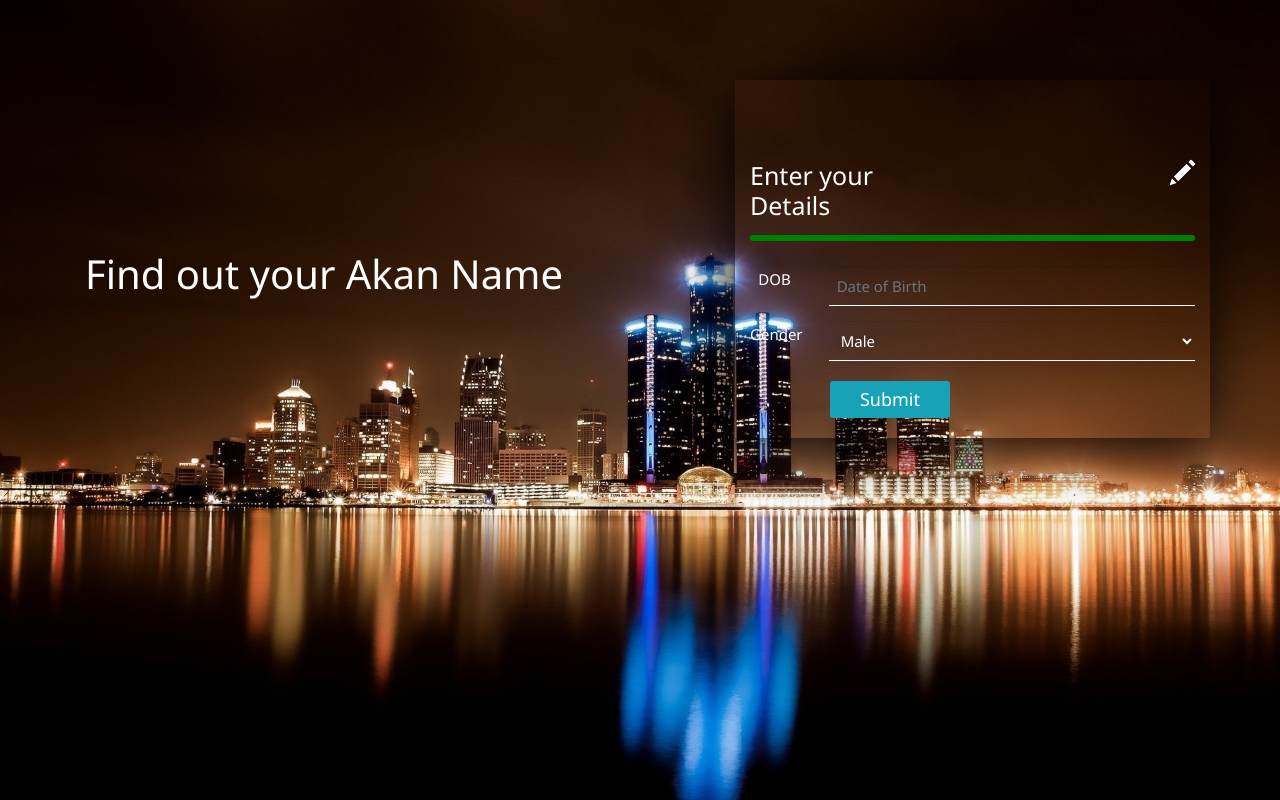
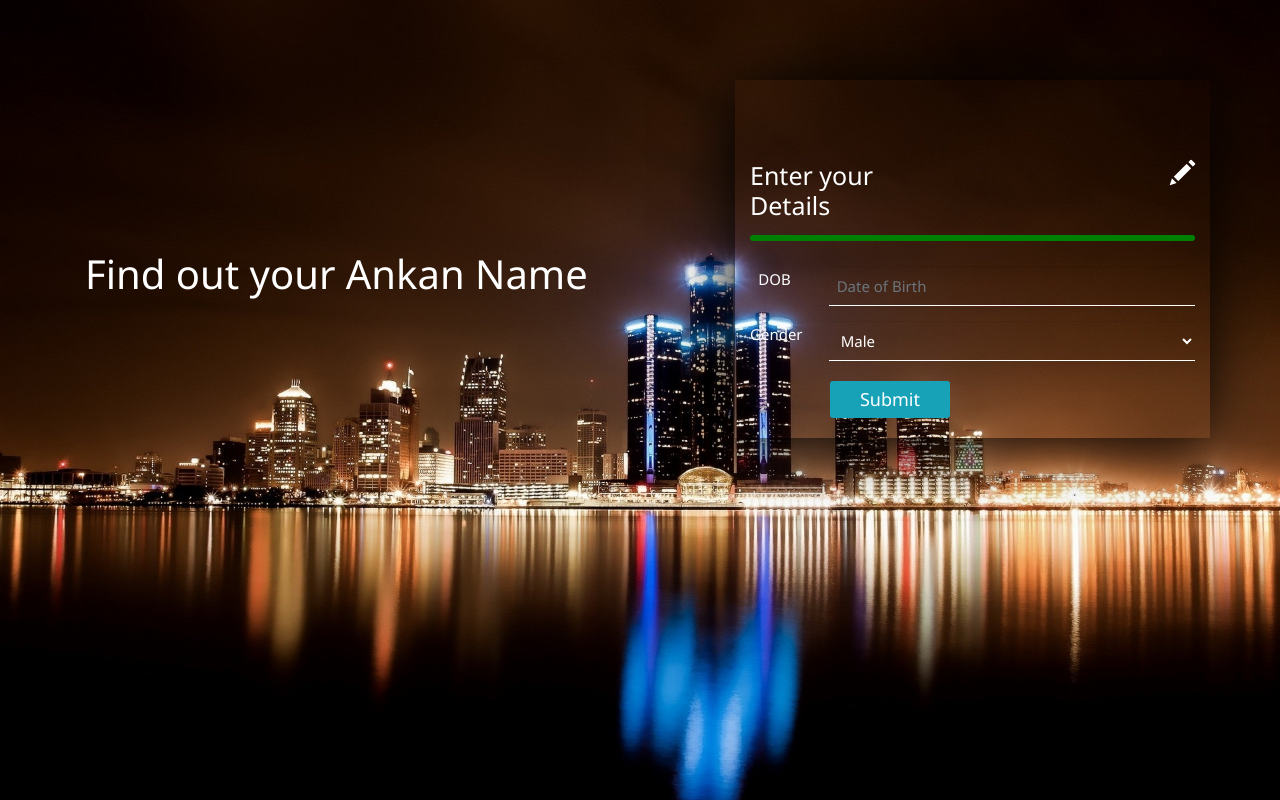
Before and after one commit to BandLinc/ankan, a plain HTML site: page index.html in a window 1280 px wide. Drawn offline with nearby package versions, Linux system fonts and the light colour scheme.

Commit message:
Correct Title on landing page

```diff
--- a/index.html
+++ b/index.html
@@ -23,7 +23,7 @@
         <div class="row">
             <div class="col-md-7">
                 <div class="blink_me">
-                    <h1 class="text-left">Find out your Akan Name</h1>
+                    <h1 class="text-left">Find out your Ankan Name</h1>
                 </div>
             </div>
             <div class="col-md-5">
```
